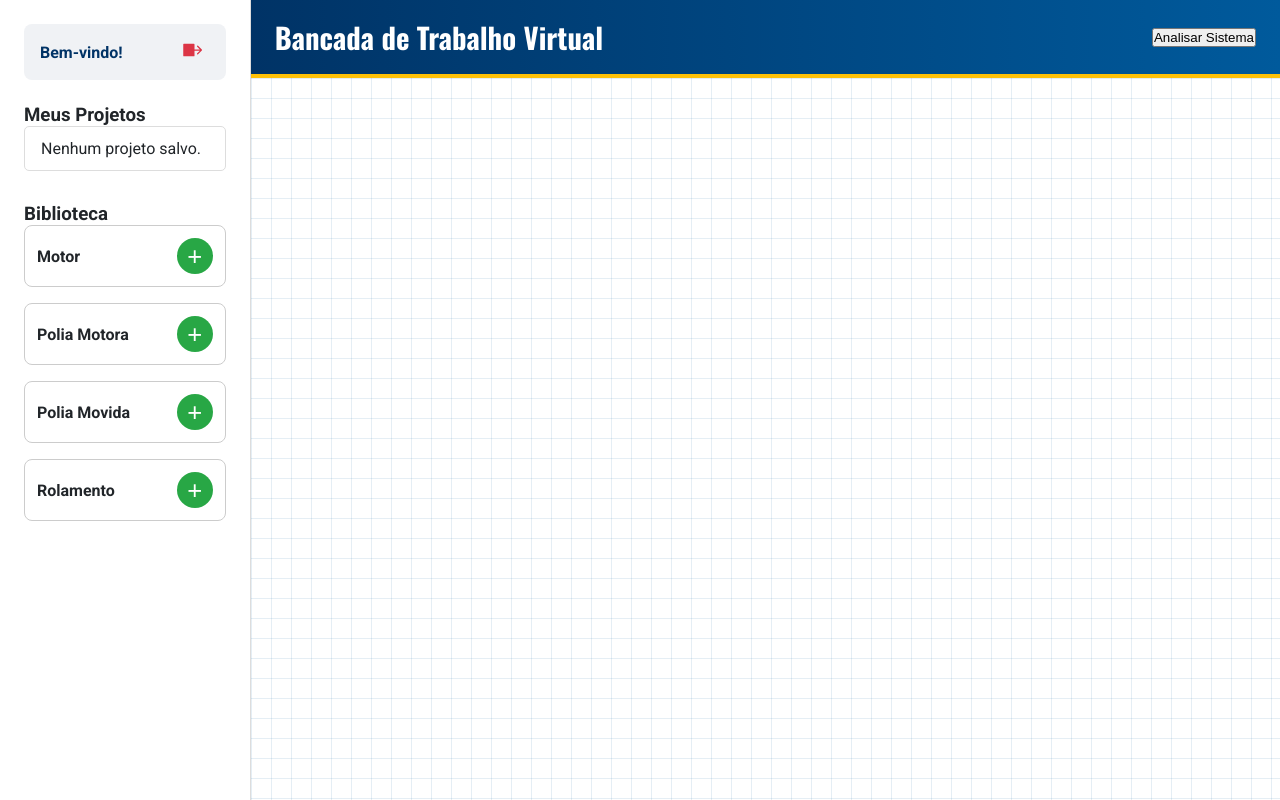
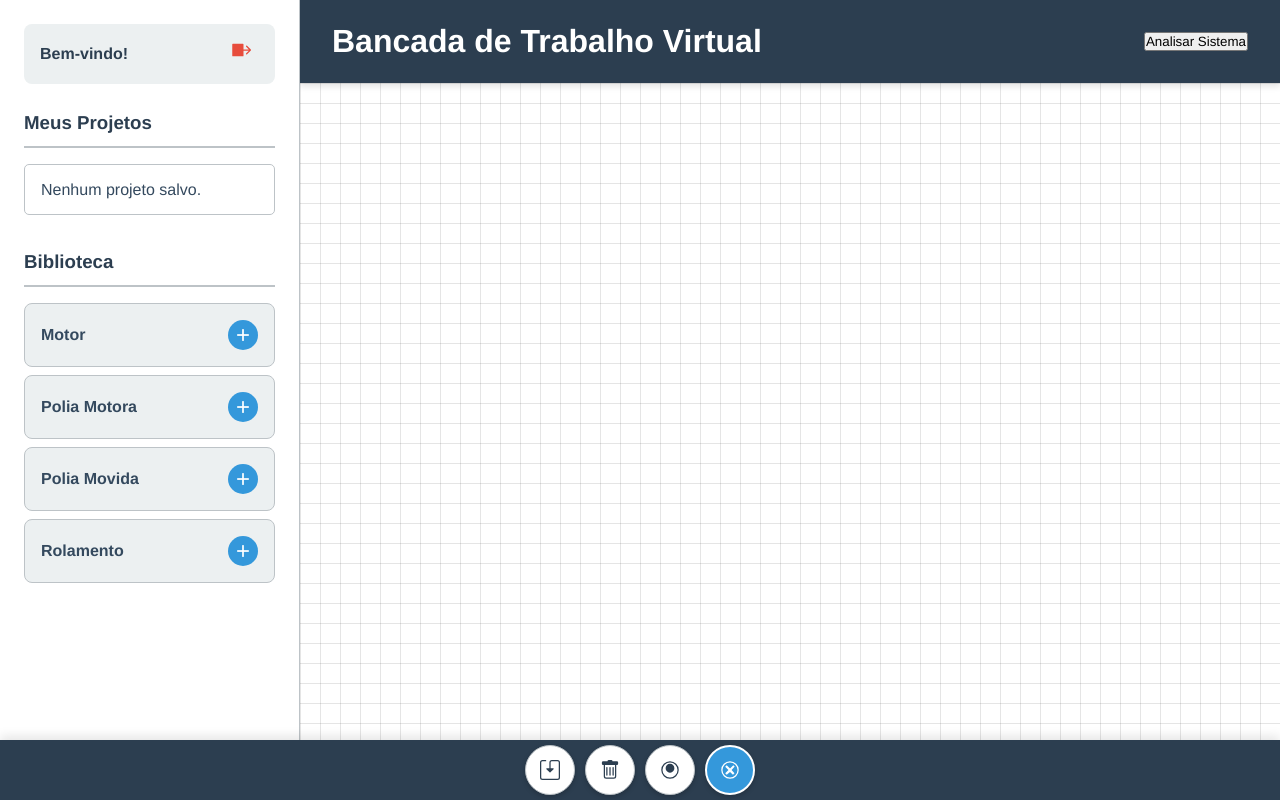
Before and after one commit to Jonathan0078/Dockerfile-, a Flask app: page /dashboard in a window 1280 px wide. Run offline with Flask 3, Linux system fonts and the light colour scheme; the visitor is signed in with stand-in values (Sample User, id 1); data that the repository does not hold is empty; some libraries are stand-ins or nearby versions.

Commit message:
Update style.css

```diff
--- a/static/style.css
+++ b/static/style.css
@@ -1,58 +1,390 @@
-@import url('https://fonts.googleapis.com/css2?family=Oswald:wght@400;700&family=Roboto+Mono&family=Roboto:wght@400;700&display=swap');
-:root { --cor-primaria: #003366; --cor-secundaria: #005a9c; --cor-destaque: #ffc107; --cor-fundo: #f0f2f5; --cor-texto: #212529; --cor-sucesso: #28a745; --cor-erro: #dc3545; --cor-cinza: #6c757d; }
-* { box-sizing: border-box; margin: 0; padding: 0; }
-body { font-family: 'Roboto', sans-serif; background-color: var(--cor-fundo); color: var(--cor-texto); }
-.platform-container { display: flex; flex-direction: column; width: 100%; min-height: 100vh; }
-#component-library { width: 100%; background: #ffffff; padding: 1.5rem; border-bottom: 1px solid #ddd; box-shadow: 0 2px 10px rgba(0,0,0,0.05); }
-#component-library h2 { font-family: 'Oswald', sans-serif; color: var(--cor-primaria); margin-bottom: 1.5rem; text-align: center; }
-.component-item { display: flex; justify-content: space-between; align-items: center; padding: 0.75rem; margin-bottom: 1rem; border: 1px solid #ccc; border-radius: 8px; font-weight: bold; user-select: none; }
-.add-btn { background-color: var(--cor-sucesso); color: white; border: none; border-radius: 50%; width: 36px; height: 36px; font-size: 1.6rem; cursor: pointer; line-height: 36px; text-align: center; transition: transform 0.2s, background-color 0.2s; }
-.add-btn:hover { background-color: #218838; transform: scale(1.1); }
-#main-workbench { width: 100%; flex-grow: 1; display: flex; flex-direction: column; padding-bottom: 80px; }
-.workbench-header { background: linear-gradient(90deg, var(--cor-primaria), var(--cor-secundaria)); color: #fff; padding: 1rem 1.5rem; display: flex; justify-content: space-between; align-items: center; border-bottom: 4px solid var(--cor-destaque); }
-.workbench-header h1 { font-family: 'Oswald', sans-serif; font-size: 1.8rem; text-align: left; flex-grow: 1;}
-.header-buttons { display: none; }
-.btn { display: inline-flex; align-items: center; justify-content: center; gap: 0.5rem; padding: 0.8rem 1.2rem; font-size: 0.9rem; font-weight: bold; border-radius: 5px; cursor: pointer; border: 2px solid transparent; transition: all 0.2s ease-in-out; }
-.btn svg { vertical-align: middle; }
-.btn:hover { transform: translateY(-2px); box-shadow: 0 4px 8px rgba(0,0,0,0.15); }
-.btn:active { transform: translateY(0); box-shadow: none; }
-.btn-text { display: none; }
-.btn-highlight { background-color: var(--cor-destaque); color: var(--cor-primaria); }
-.btn-primary { background-color: #fff; color: var(--cor-primaria); }
-.btn-secondary { color: #fff; border-color: rgba(255,255,255,0.5); }
-.btn-secondary:hover { background-color: rgba(255,255,255,0.1); }
-#generate-pdf-btn { width: 100%; margin-top: 1.5rem; background-color: var(--cor-secundaria); color: #fff; border-color: transparent;}
-#generate-pdf-btn .btn-text { display: inline; }
-#mobile-action-bar { display: flex; justify-content: space-around; align-items: center; position: fixed; bottom: 0; left: 0; width: 100%; background-color: var(--cor-primaria); padding: 0.5rem; box-shadow: 0 -2px 10px rgba(0,0,0,0.2); z-index: 50; }
-#mobile-action-bar .btn { flex-grow: 1; margin: 0 0.25rem; padding: 0.6rem; font-size: 1.2rem; }
-#mobile-action-bar .btn-secondary { color: var(--cor-cinza); background-color: #fff; border:none; }
-#mobile-action-bar .btn svg { width: 20px; height: 20px; }
-#workbench-area { width: 100%; flex-grow: 1; position: relative; overflow: auto; background-color: #fff; background-image: linear-gradient(rgba(0, 90, 156, 0.1) 1px, transparent 1px), linear-gradient(90deg, rgba(0, 90, 156, 0.1) 1px, transparent 1px); background-size: 20px 20px; min-height: 400px; }
-.placed-component { position: absolute; padding: 10px; border-radius: 8px; background-color: #fff; border: 2px solid var(--cor-secundaria); box-shadow: 0 4px 8px rgba(0,0,0,0.1); cursor: move; display: flex; flex-direction: column; align-items: center; min-width: 120px; z-index: 10; }
-.placed-component.dragging { opacity: 0.7; z-index: 1000; transform: scale(1.05); }
-#connection-canvas { position: absolute; top: 0; left: 0; width: 100%; height: 100%; z-index: 1; pointer-events: none; }
-.belt-line { stroke: #34495e; stroke-width: 4px; stroke-linecap: round; }
-#results-panel { width: 100%; background: #ffffff; padding: 1.5rem; border-top: 1px solid #ddd; }
-#results-panel.hidden { max-height: 0; padding: 0 1.5rem; overflow: hidden; border: none; }
-#results-panel h2 { font-family: 'Oswald', sans-serif; color: var(--cor-primaria); }
-#results-panel ul { list-style: none; padding: 0; }
-#results-panel li { padding: 0.5rem 0; display: flex; justify-content: space-between; border-bottom: 1px solid #eee; }
-#results-panel strong { font-family: 'Roboto Mono', monospace; }
-.weakest-link { color: var(--cor-erro); font-weight: bold; }
-#results-content table { width: 100%; margin-top: 1rem; border-collapse: collapse; font-size: 0.8rem; }
-#results-content th, #results-content td { border: 1px solid #ddd; padding: 6px; text-align: left; }
-#results-content th { background-color: var(--cor-fundo); }
-.modal-backdrop { position: fixed; z-index: 100; top: 0; left: 0; width: 100%; height: 100%; background: rgba(0, 0, 0, 0.6); display: flex; justify-content: center; align-items: center; }
-.modal-content { background: #fff; padding: 2rem; border-radius: 8px; width: 90%; max-width: 450px; box-shadow: 0 5px 15px rgba(0,0,0,0.3); }
-.modal-content h3 { font-family: 'Oswald', sans-serif; margin-bottom: 1.5rem; }
-.modal-content .input-group { margin-bottom: 1rem; }
-.modal-content label { font-weight: bold; }
-.modal-content input, .modal-content select { width: 100%; padding: 0.8rem; border: 1px solid #ccc; border-radius: 5px; }
-.modal-content form { display: flex; flex-direction: column; gap: 1rem; }
-.modal-content form .btn-secondary { color: var(--cor-cinza); border-color: var(--cor-cinza); background-color: transparent; }
-.modal-content form .btn { margin-top: 0.5rem; }
-.hidden { display: none !important; }
-@media (min-width: 1024px) { .platform-container { flex-direction: row; } #component-library { width: 300px; height: 100vh; border-right: 1px solid #ddd; border-bottom: none; } #main-workbench { padding-bottom: 0; } .header-buttons { display: flex; gap: 1rem; } .btn-text { display: inline; } #mobile-action-bar { display: none; } #results-panel { width: 400px; height: 100vh; border-left: 1px solid #ddd; border-top: none; } #results-panel.hidden { width: 0; padding: 0; } }
+/* --- TEMA GLOBAL --- */
+:root {
+    --cor-primaria: #2c3e50;   /* Azul escuro */
+    --cor-secundaria: #3498db; /* Azul vibrante */
+    --cor-acento: #e74c3c;     /* Vermelho */
+    --cor-fundo: #ecf0f1;      /* Cinza claro */
+    --cor-texto: #34495e;      /* Cinza escuro */
+    --cor-borda: #bdc3c7;      /* Cinza de borda */
+    --cor-sucesso: #2ecc71;    /* Verde */
+    --cor-erro: #e74c3c;       /* Vermelho */
+}
+
+/* --- ESTILOS GERAIS --- */
+* {
+    box-sizing: border-box;
+    margin: 0;
+    padding: 0;
+    font-family: 'Helvetica Neue', Arial, sans-serif;
+}
+
+body {
+    background-color: var(--cor-fundo);
+    color: var(--cor-texto);
+    line-height: 1.6;
+}
+
+.platform-container {
+    display: flex;
+    height: 100vh;
+    overflow: hidden;
+}
+
+/* --- ASIDE: BIBLIOTECA E PAINEL DE RESULTADOS --- */
+aside {
+    padding: 1.5rem;
+    background-color: #fff;
+    border-right: 1px solid var(--cor-borda);
+    overflow-y: auto;
+    width: 300px;
+    flex-shrink: 0;
+    transition: width 0.3s ease-in-out;
+}
+
+aside h2, aside h3 {
+    color: var(--cor-primaria);
+    margin-bottom: 1rem;
+    border-bottom: 2px solid var(--cor-borda);
+    padding-bottom: 0.5rem;
+}
+
+.component-item {
+    display: flex;
+    justify-content: space-between;
+    align-items: center;
+    padding: 1rem;
+    margin-bottom: 0.5rem;
+    background-color: var(--cor-fundo);
+    border-radius: 8px;
+    border: 1px solid var(--cor-borda);
+}
+
+.component-item span {
+    font-weight: bold;
+}
+
+.add-btn {
+    background-color: var(--cor-secundaria);
+    color: white;
+    border: none;
+    width: 30px;
+    height: 30px;
+    border-radius: 50%;
+    font-size: 1.5rem;
+    cursor: pointer;
+    transition: background-color 0.2s;
+}
+
+.add-btn:hover {
+    background-color: #2980b9;
+}
+
+/* --- MAIN: BANCADA DE TRABALHO --- */
+#main-workbench {
+    flex-grow: 1;
+    display: flex;
+    flex-direction: column;
+    position: relative;
+    overflow: hidden;
+}
+
+.workbench-header {
+    background-color: var(--cor-primaria);
+    color: white;
+    padding: 1rem 2rem;
+    display: flex;
+    justify-content: space-between;
+    align-items: center;
+    box-shadow: 0 4px 6px rgba(0,0,0,0.1);
+    z-index: 10;
+}
+
+#workbench-area {
+    flex-grow: 1;
+    background-color: #fff;
+    position: relative;
+    overflow: hidden;
+    background-image:
+        linear-gradient(to right, rgba(0,0,0,0.1) 1px, transparent 1px),
+        linear-gradient(to bottom, rgba(0,0,0,0.1) 1px, transparent 1px);
+    background-size: 20px 20px;
+}
+
+.placed-component {
+    position: absolute;
+    width: 80px;
+    height: 80px;
+    background-color: var(--cor-secundaria);
+    border: 2px solid var(--cor-primaria);
+    border-radius: 50%;
+    cursor: grab;
+    display: flex;
+    justify-content: center;
+    align-items: center;
+    color: white;
+    font-weight: bold;
+    font-size: 0.8rem;
+    transition: transform 0.1s ease-out;
+    touch-action: none;
+    user-select: none;
+    z-index: 1;
+    box-shadow: 0 4px 8px rgba(0,0,0,0.2);
+}
+
+.placed-component.dragging {
+    cursor: grabbing;
+    opacity: 0.7;
+    z-index: 10;
+}
+
+.component-label {
+    position: absolute;
+    bottom: -25px;
+    font-size: 0.75rem;
+    color: var(--cor-texto);
+    text-align: center;
+    width: max-content;
+}
+
+/* Tipos específicos de componentes */
+.polia_motora, .polia_movida {
+    border-radius: 50%;
+    background-color: #2980b9;
+}
+.motor {
+    background-color: #27ae60;
+    border-radius: 10px;
+}
+.rolamento {
+    background-color: #f39c12;
+    border-radius: 50%;
+    width: 40px;
+    height: 40px;
+}
+
+/* --- ASIDE: PAINEL DE RESULTADOS --- */
+#results-panel {
+    width: 350px;
+    background-color: #fff;
+    padding: 1.5rem;
+    border-left: 1px solid var(--cor-borda);
+    box-shadow: -4px 0 6px rgba(0,0,0,0.05);
+    display: flex;
+    flex-direction: column;
+    overflow-y: auto;
+}
+#results-panel h2 {
+    margin-bottom: 1.5rem;
+}
+#results-content ul {
+    list-style: none;
+    margin-bottom: 1rem;
+}
+#results-content li {
+    padding: 0.5rem 0;
+    border-bottom: 1px dashed var(--cor-borda);
+    display: flex;
+    justify-content: space-between;
+}
+#results-content li strong {
+    color: var(--cor-secundaria);
+}
+.hidden {
+    display: none !important;
+}
+.weakest-link {
+    color: var(--cor-acento);
+    font-weight: bold;
+    text-align: center;
+    margin-top: 1rem;
+    padding: 0.5rem;
+    border: 2px dashed var(--cor-acento);
+    border-radius: 5px;
+}
+.component-modal-overlay {
+    position: fixed;
+    top: 0; left: 0;
+    width: 100%; height: 100%;
+    background-color: rgba(0, 0, 0, 0.5);
+    display: flex;
+    justify-content: center;
+    align-items: center;
+    z-index: 1000;
+}
+
+/* --- ESTILOS DO MODAL --- */
+.modal-backdrop {
+    position: fixed;
+    top: 0;
+    left: 0;
+    width: 100%;
+    height: 100%;
+    background-color: rgba(0, 0, 0, 0.7);
+    display: flex;
+    justify-content: center;
+    align-items: center;
+    z-index: 1000;
+}
+.modal-content {
+    background-color: #fff;
+    padding: 2rem;
+    border-radius: 10px;
+    box-shadow: 0 10px 30px rgba(0, 0, 0, 0.3);
+    max-width: 500px;
+    width: 90%;
+    max-height: 90vh;
+    overflow-y: auto;
+}
+.modal-content h3 {
+    margin-bottom: 1.5rem;
+    color: var(--cor-primaria);
+    text-align: center;
+}
+.modal-content form .input-group {
+    margin-bottom: 1rem;
+}
+.modal-content form label {
+    display: block;
+    margin-bottom: 0.5rem;
+    font-weight: bold;
+    font-size: 0.9rem;
+}
+.modal-content form input[type="number"],
+.modal-content form input[type="text"],
+.modal-content form select {
+    width: 100%;
+    padding: 0.75rem;
+    border: 1px solid var(--cor-borda);
+    border-radius: 5px;
+    font-size: 1rem;
+    transition: border-color 0.2s;
+}
+.modal-content form input:focus,
+.modal-content form select:focus {
+    outline: none;
+    border-color: var(--cor-secundaria);
+    box-shadow: 0 0 5px rgba(52, 152, 219, 0.5);
+}
+.modal-content form button {
+    padding: 0.8rem 1.5rem;
+    border: none;
+    border-radius: 5px;
+    cursor: pointer;
+    font-weight: bold;
+    margin-top: 1.5rem;
+    transition: background-color 0.2s, transform 0.2s;
+}
+#modal-form button[type="submit"] {
+    background-color: var(--cor-sucesso);
+    color: white;
+    margin-right: 1rem;
+}
+#modal-form button[type="button"] {
+    background-color: var(--cor-borda);
+    color: var(--cor-texto);
+}
+#modal-form button:hover {
+    transform: translateY(-2px);
+}
+
+/* --- Estilos para a Visualização de Conexões --- */
+#connection-canvas {
+    position: absolute;
+    top: 0;
+    left: 0;
+    width: 100%;
+    height: 100%;
+    z-index: 0; /* Fica atrás dos componentes */
+    pointer-events: none; /* Permite clicar através do canvas */
+}
+
+.belt-line {
+    stroke: #34495e; /* Cor da correia */
+    stroke-width: 4px; /* Largura da correia */
+    stroke-linecap: round;
+}
+
+.shaft-line {
+    stroke: #7f8c8d; /* Cor do eixo */
+    stroke-width: 6px; /* Largura do eixo */
+    stroke-dasharray: 10 5; /* Linha tracejada para o eixo */
+}
+
+/* --- Estilos para o Botão de Gerar PDF --- */
+#generate-pdf-btn {
+    width: 100%;
+    padding: 0.8rem;
+    margin-top: 1.5rem;
+    font-size: 1rem;
+    border-radius: 5px;
+    cursor: pointer;
+    border: none;
+    color: white;
+    font-weight: bold;
+    background-color: var(--cor-secundaria);
+    transition: background-color 0.3s, transform 0.2s;
+}
+
+#generate-pdf-btn:hover {
+    background-color: var(--cor-primaria);
+    transform: translateY(-2px);
+}
+
+/* --- PAINEL DO USUÁRIO E PROJETOS --- */
+.user-panel {
+    display: flex;
+    justify-content: space-between;
+    align-items: center;
+    padding: 0.5rem 1rem;
+    margin-bottom: 1.5rem;
+    background-color: var(--cor-fundo);
+    border-radius: 8px;
+}
+
+#welcome-message {
+    font-weight: bold;
+    color: var(--cor-primaria);
+}
+
+.btn-logout {
+    background: none;
+    border: none;
+    cursor: pointer;
+    color: var(--cor-acento);
+    padding: 0.5rem;
+}
+.btn-logout:hover {
+    color: #a71d2a;
+}
+
+#projects-panel {
+    margin-bottom: 2rem;
+}
+
+#project-list {
+    list-style: none;
+    padding: 0;
+    max-height: 200px;
+    overflow-y: auto;
+    border: 1px solid var(--cor-borda);
+    border-radius: 5px;
+}
+
+#project-list li {
+    padding: 0.75rem 1rem;
+    cursor: pointer;
+    border-bottom: 1px solid #eee;
+    transition: background-color 0.2s;
+}
+
+#project-list li:hover {
+    background-color: var(--cor-fundo);
+}
+
+#project-list li:last-child {
+    border-bottom: none;
+}
+
 /* --- ESTILOS PARA PÁGINAS DE AUTENTICAÇÃO --- */
 .auth-body {
     display: flex;
@@ -71,7 +403,6 @@ body { font-family: 'Roboto', sans-serif; background-color: var(--cor-fundo); co
     text-align: center;
 }
 .auth-container h2 {
-    font-family: 'Oswald', sans-serif;
     color: var(--cor-primaria);
     margin-bottom: 2rem;
 }
@@ -101,68 +432,45 @@ body { font-family: 'Roboto', sans-serif; background-color: var(--cor-fundo); co
     border: 1px solid #f5c6cb;
 }
 
-/* --- PAINEL DO USUÁRIO E PROJETOS --- */
-.user-panel {
+/* --- BARRA DE AÇÃO MOBILE --- */
+#mobile-action-bar {
     display: flex;
-    justify-content: space-between;
+    justify-content: center;
     align-items: center;
-    padding: 0.5rem 1rem;
-    margin-bottom: 1.5rem;
-    background-color: var(--cor-fundo);
-    border-radius: 8px;
+    width: 100%;
+    height: 60px;
+    background-color: var(--cor-primaria);
+    box-shadow: 0 -4px 10px rgba(0,0,0,0.1);
+    position: fixed;
+    bottom: 0;
+    left: 0;
+    z-index: 500;
 }
-
-#welcome-message {
-    font-weight: bold;
-    color: var(--cor-primaria);
+#mobile-action-bar .btn {
+    width: 50px;
+    height: 50px;
+    border-radius: 50%;
+    display: flex;
+    justify-content: center;
+    align-items: center;
+    color: white;
+    background-color: var(--cor-secundaria);
+    border: 2px solid white;
+    box-shadow: 0 2px 5px rgba(0,0,0,0.2);
+    cursor: pointer;
+    transition: transform 0.2s;
 }
-
-.btn-logout {
-    background: none;
-    border: none;
-    cursor: pointer;
-    color: var(--cor-erro);
-    padding: 0.5rem;
+#mobile-action-bar .btn:hover {
+    transform: scale(1.1);
 }
-.btn-logout:hover {
-    color: #a71d2a;
+.btn-action {
+    background-color: #fff !important;
+    border: 1px solid var(--cor-borda) !important;
+    color: var(--cor-primaria) !important;
+    margin: 0 5px;
 }
-
-#projects-panel {
-    margin-bottom: 2rem;
+.btn-action-highlight {
+    background-color: var(--cor-secundaria) !important;
+    color: white !important;
+    margin: 0 5px;
 }
-
-#project-list {
-    list-style: none;
-    padding: 0;
-    max-height: 200px;
-    overflow-y: auto;
-    border: 1px solid #ddd;
-    border-radius: 5px;
-}
-
-#project-list li {
-    padding: 0.75rem 1rem;
-    cursor: pointer;
-    border-bottom: 1px solid #eee;
-    transition: background-color 0.2s;
-}
-
-#project-list li:hover {
-    background-color: var(--cor-fundo);
-}
-
-#project-list li:last-child {
-    border-bottom: none;
-}
-
-/* --- ESTILOS PARA PAINEL DO USUÁRIO E PROJETOS --- */
-.user-panel { display: flex; justify-content: space-between; align-items: center; padding: 0.5rem 1rem; margin-bottom: 1.5rem; background-color: var(--cor-fundo); border-radius: 8px; }
-#welcome-message { font-weight: bold; color: var(--cor-primaria); }
-.btn-logout { background: none; border: none; cursor: pointer; color: var(--cor-erro); padding: 0.5rem; }
-.btn-logout:hover { color: #a71d2a; }
-#projects-panel { margin-bottom: 2rem; }
-#project-list { list-style: none; padding: 0; max-height: 200px; overflow-y: auto; border: 1px solid #ddd; border-radius: 5px; }
-#project-list li { padding: 0.75rem 1rem; cursor: pointer; border-bottom: 1px solid #eee; transition: background-color 0.2s; }
-#project-list li:hover, #project-list li.active { background-color: var(--cor-destaque); color: var(--cor-primaria); }
-#project-list li:last-child { border-bottom: none; }
```
